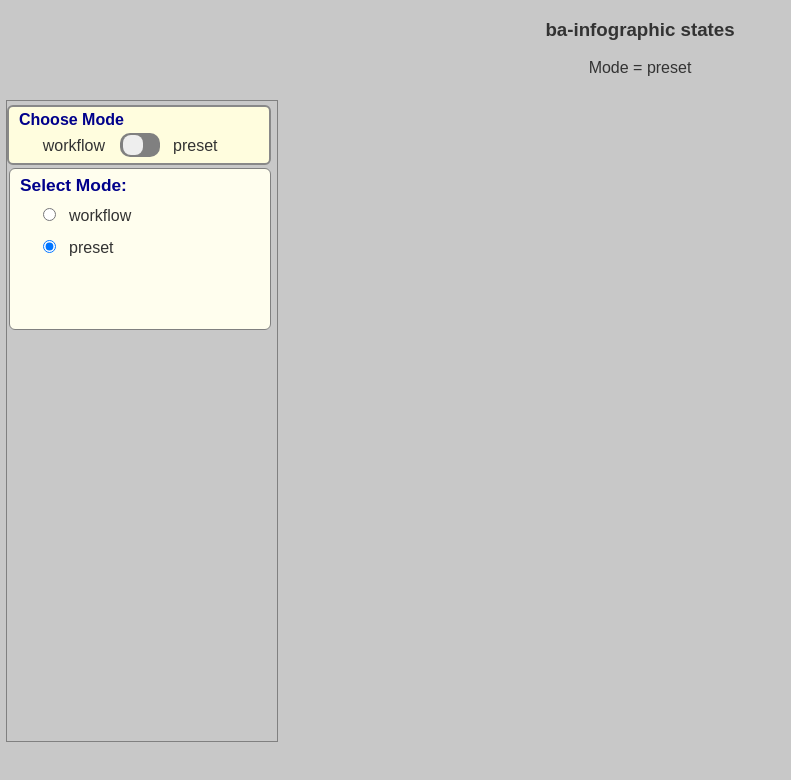
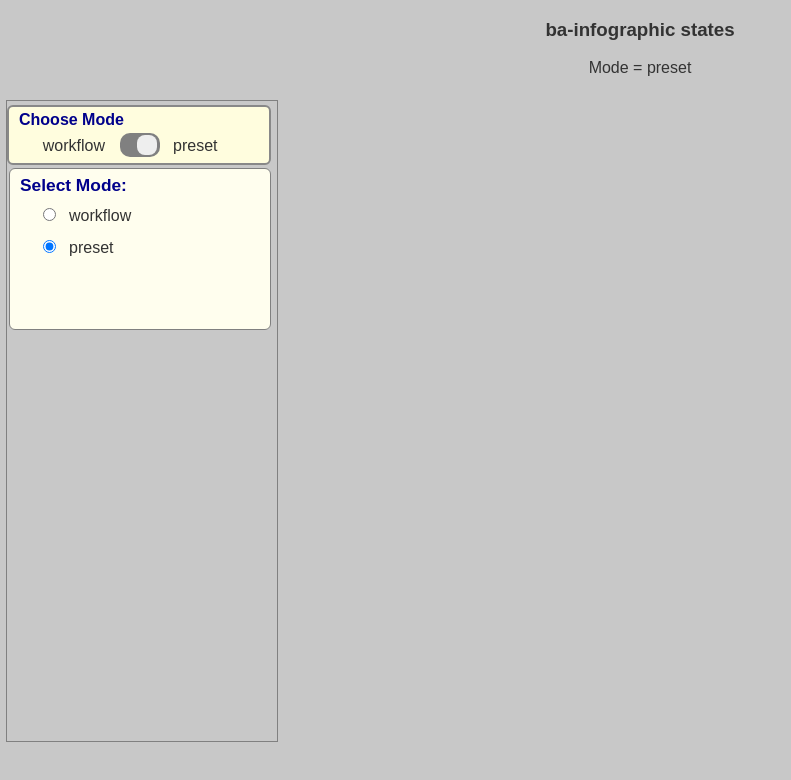
Before and after one commit to markdev101/workflowProviders, a React (Create React App) app: page / in a window 1280 px wide. Shown: the top 780 px of the page, without its empty margins (0-791 px from the left). Built offline with nearby package versions, Linux system fonts and the light colour scheme.

Commit message:
6 files modified

```diff
--- a/App.tsx
+++ b/App.tsx
@@ -1,12 +1,24 @@
 import * as React from 'react';
+import { useState } from 'react';
+import AppContext from './providers/AppContext';
 import TestContainer from './components/test/TestContainer';
 import './style.css';
 
 export default function App() {
+  // ----------------------------------------------
+  // The app context has a simple string value
+  const appSettings = { mode: 'preset' };
+  const appStr = JSON.stringify(appSettings);
+
+  const [appState, setAppState] = useState(appStr);
+  const appValue = { appState, setAppState };
+
   return (
-    <div className="App">
-      <h3>ba-infographic states</h3>
-      <TestContainer className="appContainer"></TestContainer>
-    </div>
+    <AppContext.Provider value={appValue}>
+      <div className="App">
+        <h3>ba-infographic states</h3>
+        <TestContainer className="appContainer"></TestContainer>
+      </div>
+    </AppContext.Provider>
   );
 }
--- a/components/test/ModeChooser.tsx
+++ b/components/test/ModeChooser.tsx
@@ -1,4 +1,4 @@
-import * as React from 'react'
+import * as React from 'react';
 import { useContext } from 'react';
 import AppContext from '../../providers/AppContext';
 import OptionsToggle from './OptionsToggle';
@@ -6,15 +6,29 @@ import OptionsToggle from './OptionsToggle';
 const ModeChooser = () => {
   // const [mode, setMode] = useState("preset");
 
-  const appData: any = useContext(AppContext);
-  console.log('ModeChooser init:  mode=' + appData.mode);
+  const { appState, setAppState } = useContext(AppContext);
+  const appObj = JSON.parse(appState);
 
+  console.log('ModeChooser init:  app state=', appObj);
+
+  const updateMode = (mode) => {
+    if (appObj) {
+      const newState = {
+        ...appObj,
+        mode: mode,
+      };
+      console.log('ModeChooser setting appState =', newState);
+      setAppState(JSON.stringify(newState));
+    } else {
+      console.log('ModeChooser invalid appState');
+    }
+  };
   const onToggle = (dir: string) => {
     console.log('MODE CHOOSER toggled ' + dir);
     // update global app context
-    appData.mode = dir === 'left' ? 'workflow' : 'preset';
+    updateMode(dir);
   };
-  const direction = appData.mode === 'workflow' ? 'left' : 'right';
+  const direction = appObj.mode === 'workflow' ? 'left' : 'right';
   console.log('ModeChooser direction  = ' + direction);
 
   return (
--- a/components/test/TestContainer.tsx
+++ b/components/test/TestContainer.tsx
@@ -1,23 +1,28 @@
 import * as React from 'react';
-import { AppProvider } from '../../providers/AppContext';
+import { useContext } from 'react';
+import AppContext from '../../providers/AppContext';
 // import TestToggle from "./components/test/TestToggle";
 import TestRadios from './TestRadios';
 import ModeChooser from './ModeChooser';
 
 const TestContainer = () => {
-  const appData = {
-    mode: 'preset',
-    location: undefined,
-    geometry: undefined,
-    bufferType: 'rings',
-    bufferSizes: [1, 3, 5],
-    reportId: undefined,
-    username: 'manders',
-    token: '12310298498374988723984792837498172',
-    theme: 'light',
-  };
+  // const appData = {
+  //   mode: 'preset',
+  //   location: undefined,
+  //   geometry: undefined,
+  //   bufferType: 'rings',
+  //   bufferSizes: [1, 3, 5],
+  //   reportId: undefined,
+  //   username: 'manders',
+  //   token: '12310298498374988723984792837498172',
+  //   theme: 'light',
+  // };
 
-  const workflowDiv = {
+  const { appState, setAppState } = useContext(AppContext);
+  const appObj = JSON.parse(appState);
+  const appMode = appObj.mode;
+
+  const workflowDivStyle = {
     position: 'absolute',
     top: '100px',
     left: '6px',
@@ -26,17 +31,20 @@ const TestContainer = () => {
     overflow: 'auto',
     border: 'solid 1px gray',
   };
-  const radioItems = ['workflow', 'preset']
+  const radioItems = ['workflow', 'preset'];
 
   return (
     <div>
-      <AppProvider value={appData}>
-        <div> {'Mode = ' + appData.mode}</div>
-        <div style={workflowDiv}>
-          <ModeChooser className="modeToggle"></ModeChooser>
-          <TestRadios className="radios" title="Select Mode:" items={radioItems} selected="preset" ></TestRadios>
-        </div>
-      </AppProvider>
+      <div> {'Mode = ' + appMode}</div>
+      <div style={workflowDivStyle}>
+        <ModeChooser className="modeToggle"></ModeChooser>
+        <TestRadios
+          className="radios"
+          title="Select Mode:"
+          items={radioItems}
+          selected={appMode}
+        ></TestRadios>
+      </div>
     </div>
   );
 };
--- a/components/test/TestRadios.tsx
+++ b/components/test/TestRadios.tsx
@@ -1,15 +1,22 @@
 import * as React from 'react';
 import './css/testRadios.css';
-import { useState } from 'react';
+import { useContext } from 'react';
+import AppContext from '../../providers/AppContext';
 
 const TestRadios: any = (props: any) => {
-  const [selected, setSelected] = useState(props.selected || '');
+  const { appState, setAppState } = useContext(AppContext);
+  const appObj = JSON.parse(appState);
 
   const handleChange = (e: any) => {
     const target = e.target;
     if (target.checked) {
       console.log('TestRadios= ' + target.value);
-      setSelected(target.value);
+      const newState = {
+        ...appObj,
+        mode: target.value,
+      };
+      const s = JSON.stringify(newState);
+      setAppState(s);
     }
   };
   const spanStyle = {
@@ -29,7 +36,7 @@ const TestRadios: any = (props: any) => {
                     <input
                       type="radio"
                       value={v}
-                      checked={selected === v}
+                      checked={appObj.mode === v}
                       onChange={handleChange}
                     />
                     <span style={spanStyle}>{v}</span>
--- a/components/test/TestToggle.tsx
+++ b/components/test/TestToggle.tsx
@@ -4,7 +4,7 @@ import { useState, useRef } from 'react';
 
 const TestToggle: any = (props: any) => {
   // states
-  const [stDirection, setDirection] = useState('left');
+  const [stDirection, setDirection] = useState(props.direction);
   const [stSwitch, setSwitch] = useState(false);
   const thumbRef = useRef<HTMLDivElement>(null);
 
--- a/providers/AppContext.ts
+++ b/providers/AppContext.ts
@@ -1,6 +1,8 @@
 import * as React from 'react';
 
-const AppContext = React.createContext({});
-export const AppProvider = AppContext.Provider;
+const AppContext = React.createContext({
+  appState: '',
+  setAppState: () => {},
+});
 
 export default AppContext;
```
